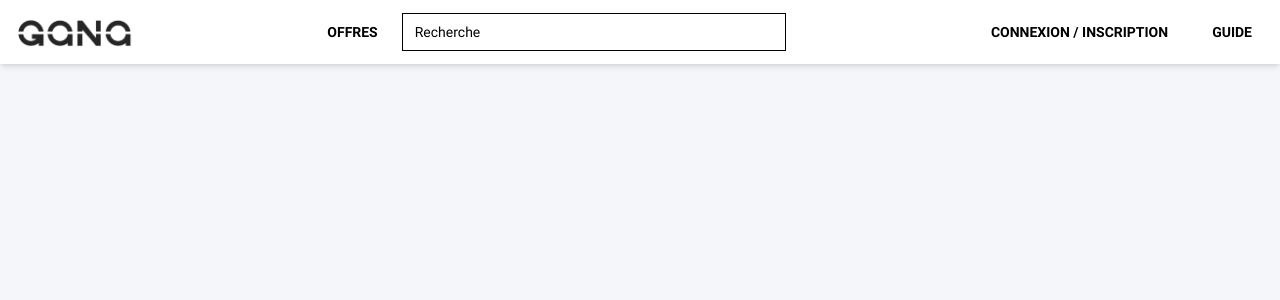
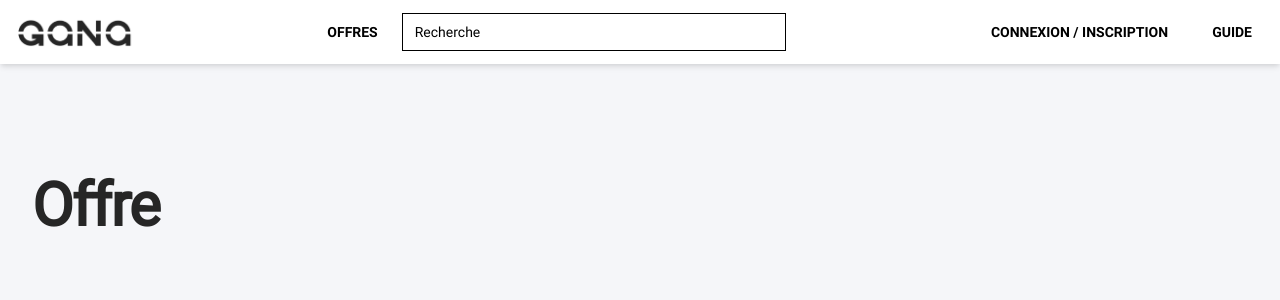
Before and after one commit to neerfix/Ganatrade-www, a React (Create React App) app: page /offers/1 in a window 1280 px wide. Shown: the top 300 px of the page. Built offline with nearby package versions, Linux system fonts and the light colour scheme.

Commit message:
ADD Path Offre unique

```diff
--- a/src/App.js
+++ b/src/App.js
@@ -19,7 +19,7 @@ function App() {
 			<Router>
 				<Switch>
 					<Route exact path="/" component={Landing} />
-					<Route exact path="/offer/:id" component={Offer} />
+					<Route exact path="/offers/:id" component={Offer} />
 					<Route exact path="/offers" component={Offers} />
 					<Route exact path="/sign" component={Sign}  />
 					<Route exact path="/password/forgot" />
--- a/src/offer/Offer.js
+++ b/src/offer/Offer.js
@@ -1,8 +1,11 @@
 import React from 'react';
 import './Offer.scss';
 
-function Offer() {
+class Offer extends React.Component {
 
+
+
+	render(){
 		return(
 			<div id="offers">
 				<main className="mt-10 mx-auto max-w-7xl px-4 sm:mt-12 sm:px-6 md:mt-16 lg:mt-20 lg:px-8 xl:mt-28">
@@ -16,6 +19,7 @@ function Offer() {
 				</main>
 			</div>
 		)
+	}
 
 }
 
```
Lines whose indentation alone changed are shown as unchanged.
